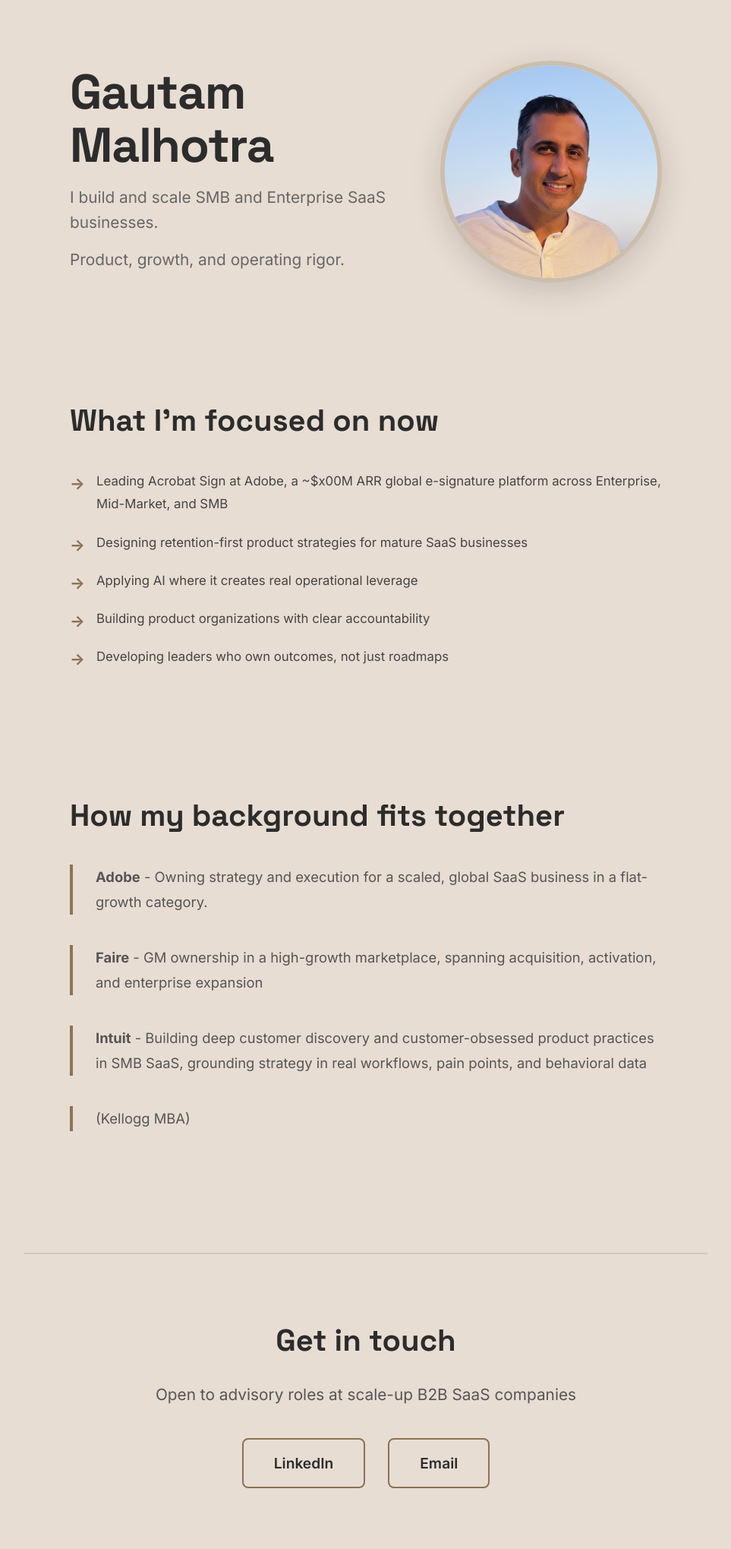
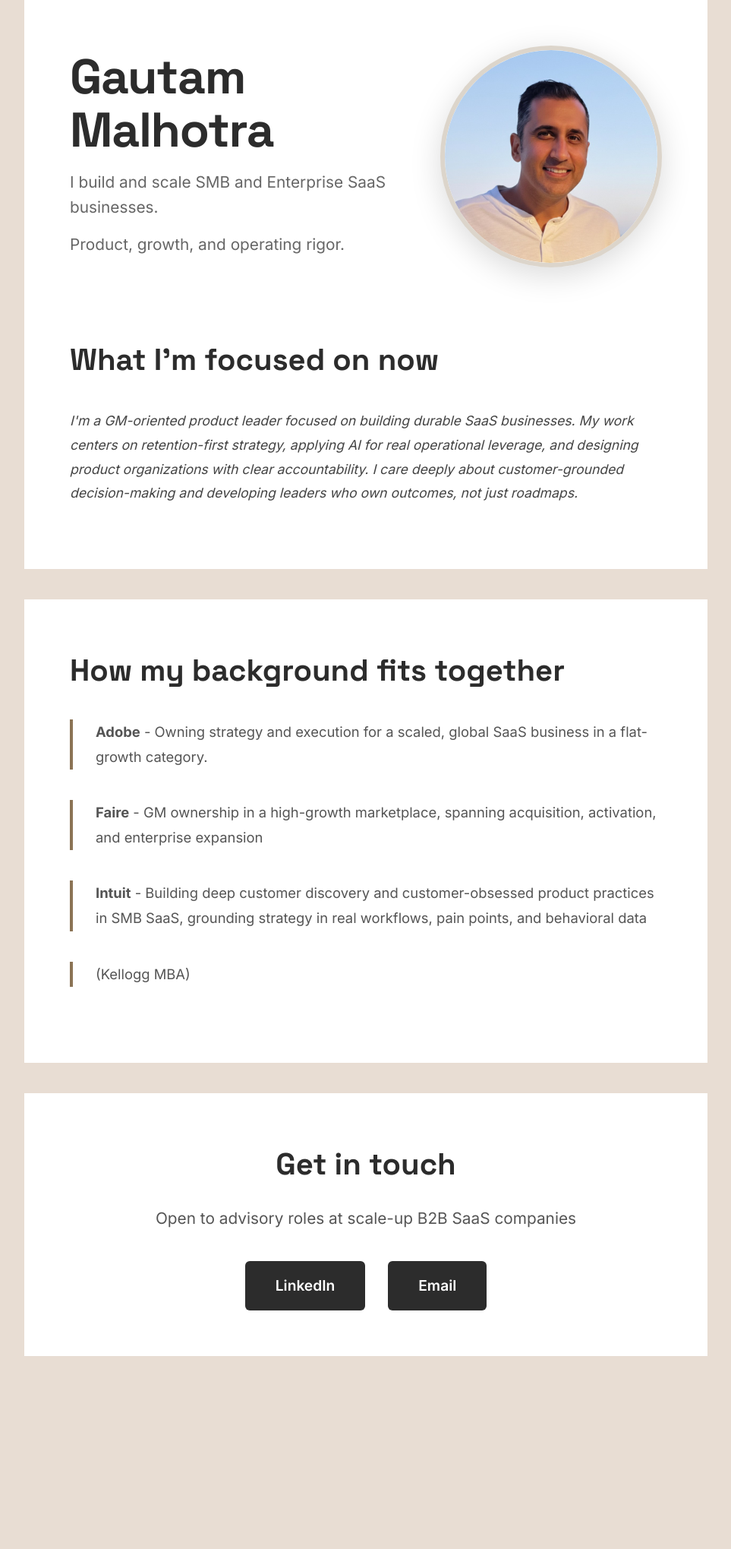
Before and after one commit to gmalhotra86/gautammalhotra.github.io, a Jekyll site: the page built from index.md, in a window 1280 px wide. Shown: the whole page at 76% size, without its empty margins (158-1121 px from the left). Built offline with Jekyll 4.4.1, drawn with Linux system fonts in a browser that asks for light colours; after the commit the page ends 1785 px from its top, so only the background shows below that.

Commit message:
Restore white/tan contrast, reduce spacing, replace bullets with italic paragraph, modernize buttons

```diff
--- a/assets/css/custom.css
+++ b/assets/css/custom.css
@@ -19,8 +19,8 @@ body {
 
 /* Hero Section */
 .hero {
-  background: transparent;
-  padding: 80px 60px;
+  background: var(--white);
+  padding: 60px 60px 40px 60px;
   display: flex;
   align-items: center;
   gap: 60px;
@@ -86,9 +86,9 @@ body {
 
 /* About Section */
 .about-section {
-  background: transparent;
-  padding: 60px;
-  margin-bottom: 0;
+  background: var(--white);
+  padding: 40px 60px 60px 60px;
+  margin-bottom: 40px;
 }
 
 .about-section h2 {
@@ -116,8 +116,8 @@ h2 {
 
 /* Experience Sections */
 .experience-section {
-  background: transparent;
-  padding: 80px 60px;
+  background: var(--white);
+  padding: 60px;
   margin-bottom: 40px;
 }
 
@@ -144,6 +144,14 @@ h2 {
   border-left: 4px solid var(--accent);
 }
 
+.intro-text {
+  font-size: 1.15rem;
+  line-height: 1.8;
+  color: #555;
+  font-style: italic;
+  margin: 30px 0;
+}
+
 .highlights {
   list-style: none;
   padding: 0;
@@ -154,27 +162,15 @@ h2 {
   font-size: 1.05rem;
   line-height: 1.8;
   margin-bottom: 20px;
-  padding-left: 35px;
-  position: relative;
+  padding-left: 0;
   color: #444;
-}
-
-.highlights li:before {
-  content: '→';
-  position: absolute;
-  left: 0;
-  color: var(--accent);
-  font-weight: 700;
-  font-size: 1.3rem;
 }
 
 /* Footer / Contact Section */
 .footer {
-  background: transparent;
-  padding: 80px 60px;
+  background: var(--white);
+  padding: 60px;
   text-align: center;
-  border-top: 2px solid rgba(139,115,85,0.2);
-  margin-top: 40px;
 }
 
 .footer h2 {
@@ -201,21 +197,22 @@ h2 {
 }
 
 .footer .contact-links a {
-  color: var(--dark-text);
+  color: var(--white);
+  background: var(--dark-text);
   text-decoration: none;
   font-weight: 600;
   font-size: 1.2rem;
-  padding: 15px 40px;
-  border: 2px solid var(--accent);
-  border-radius: 8px;
-  transition: all 0.3s;
+  padding: 16px 40px;
+  border: none;
+  border-radius: 6px;
+  transition: all 0.2s;
   display: inline-block;
 }
 
 .footer .contact-links a:hover {
   background: var(--accent);
-  color: var(--white);
-  transform: translateY(-2px);
+  transform: translateY(-1px);
+  box-shadow: 0 4px 12px rgba(0,0,0,0.15);
 }
 
 /* Horizontal rules */
@@ -231,7 +228,7 @@ hr {
 
   .hero {
     flex-direction: column-reverse;
-    padding: 40px 25px;
+    padding: 40px 25px 30px 25px;
     text-align: center;
   }
 
@@ -250,7 +247,10 @@ hr {
     margin-bottom: 30px;
   }
 
-  .about-section,
+  .about-section {
+    padding: 30px 25px 40px 25px;
+  }
+
   .experience-section {
     padding: 40px 25px;
   }
@@ -270,8 +270,12 @@ hr {
     font-size: 1rem;
   }
 
+  .intro-text {
+    font-size: 1.05rem;
+  }
+
   .highlights li {
-    padding-left: 25px;
+    padding-left: 0;
     font-size: 1rem;
   }
 
--- a/index.md
+++ b/index.md
@@ -15,13 +15,7 @@ layout: default
 
 <div class="about-section">
   <h2>What I'm focused on now</h2>
-  <ul class="highlights">
-    <li>Leading Acrobat Sign at Adobe, a ~$x00M ARR global e-signature platform across Enterprise, Mid-Market, and SMB</li>
-    <li>Designing retention-first product strategies for mature SaaS businesses</li>
-    <li>Applying AI where it creates real operational leverage</li>
-    <li>Building product organizations with clear accountability</li>
-    <li>Developing leaders who own outcomes, not just roadmaps</li>
-  </ul>
+  <p class="intro-text">I'm a GM-oriented product leader focused on building durable SaaS businesses. My work centers on retention-first strategy, applying AI for real operational leverage, and designing product organizations with clear accountability. I care deeply about customer-grounded decision-making and developing leaders who own outcomes, not just roadmaps.</p>
 </div>
 
 <div class="experience-section">
```
